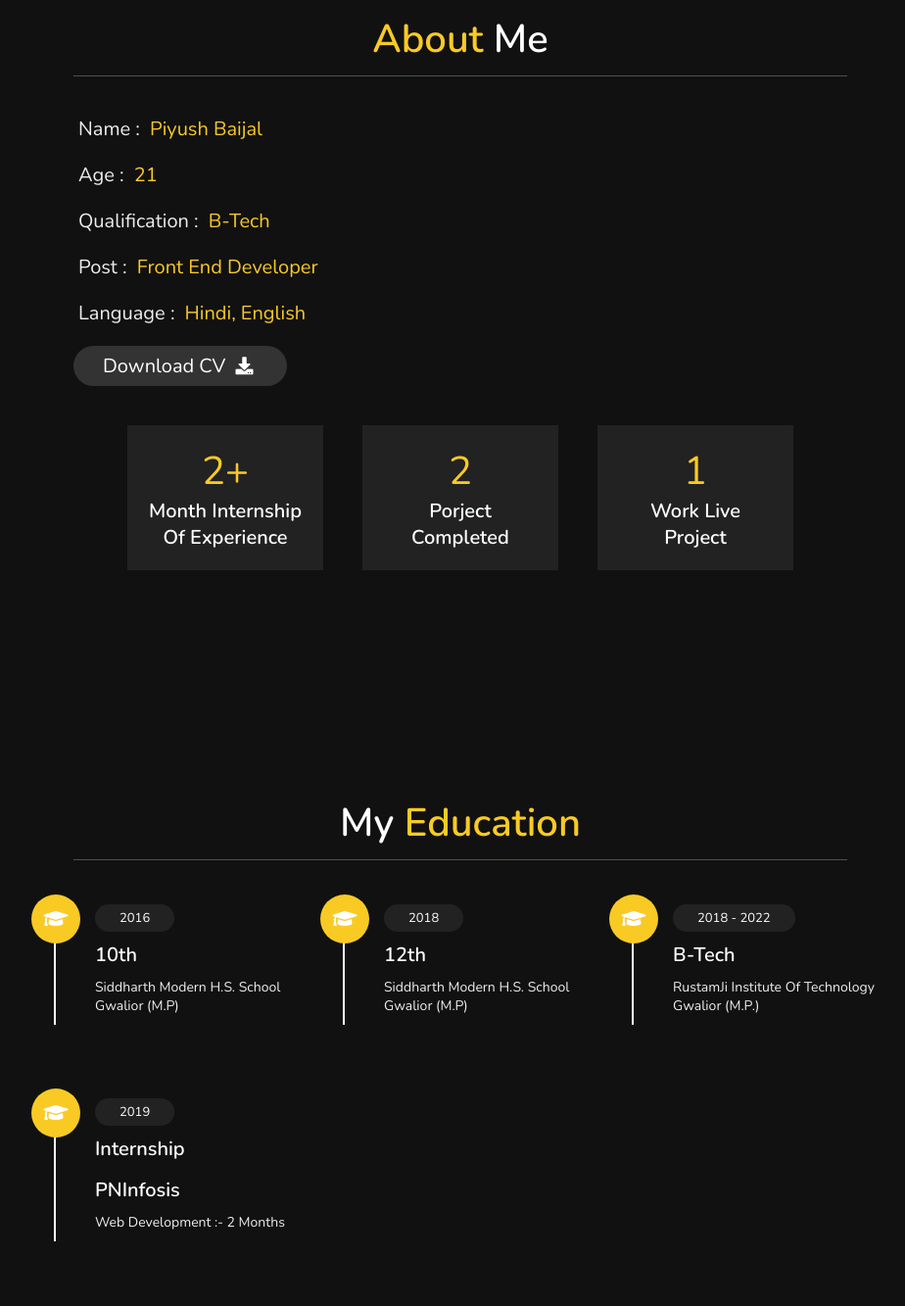
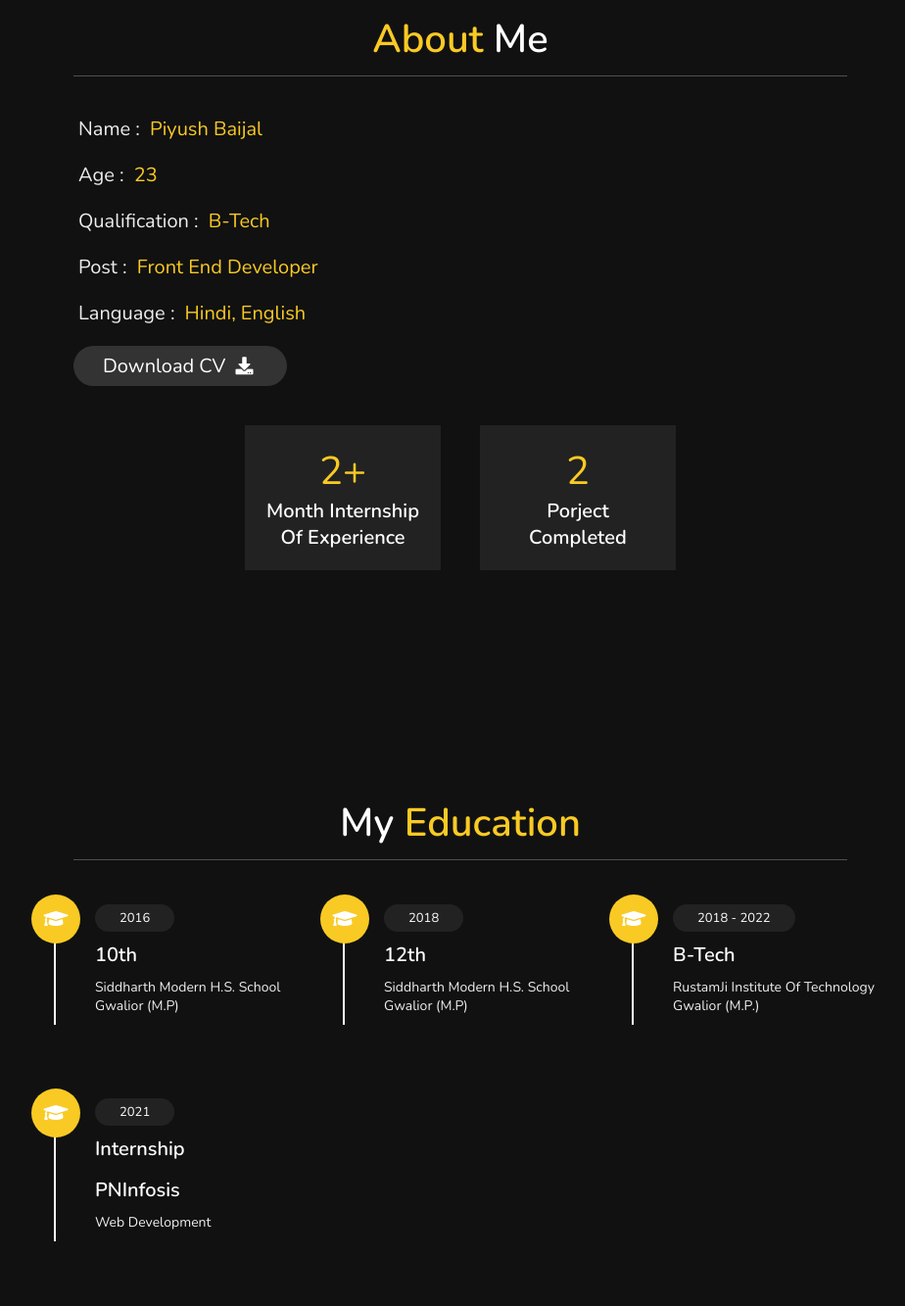
Before and after one commit to piyushbaijal/Portfolio, a plain HTML site: page index.html in a window 1280 px wide. Shown: the part 807-2140 px from the top of the page at 98% size, without its empty margins (345-1269 px from the left). Drawn offline with nearby package versions, Linux system fonts and the light colour scheme.

Commit message:
Update index.html
update portfolio

```diff
--- a/index.html
+++ b/index.html
@@ -65,7 +65,7 @@
 
             <div class="info">
                 <h3> <span> name : </span> Piyush Baijal </h3>
-                <h3> <span> age : </span> 21 </h3>
+                <h3> <span> age : </span> 23 </h3>
                 <h3> <span> qualification : </span> B-Tech </h3>
                 <h3> <span> post : </span> front end developer </h3>
                 <h3> <span> language : </span> hindi, english </h3>
@@ -84,10 +84,10 @@
                     <h3>porject completed</h3>
                 </div>
 
-                <div class="box">
+<!--                 <div class="box">
                     <span>1</span>
                     <h3>Work Live Project</h3>
-                </div>
+                </div> -->
 
 
 
@@ -130,10 +130,10 @@
 
             <div class="box">
                 <i class="fas fa-graduation-cap"></i>
-                <span>2019</span>
+                <span>2021</span>
                 <h3>internship</h3>
                 <h3>PNInfosis</h3>
-                <p>Web development :- 2 months</p>
+                <p>Web development</p>
             </div>
 
 
@@ -152,9 +152,9 @@
 
         <div class="box-container">
 
-            <div class="box">
+<!--             <div class="box">
                 <img src="image/Pn.png" alt="">
-            </div>
+            </div> -->
 
             <div class="box">
                 <img src="image/javascript.png" alt="">
```
